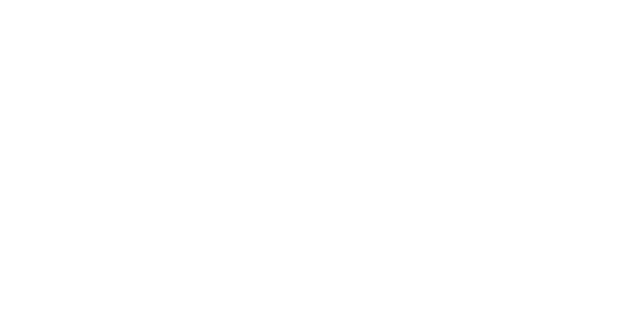
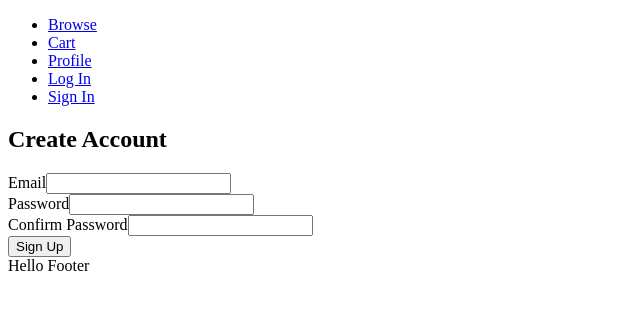
Before and after one commit to ARESSent/cesi-eats-back, a React (Create React App) app: page /SignIn in a window 1280 px wide. Before the commit this address had no page. Shown: the top 310 px of the page, without its empty margins (0-640 px from the left). Built offline with nearby package versions, Linux system fonts and the light colour scheme.

Commit message:
skeleton

```diff
--- a/src/App.js
+++ b/src/App.js
@@ -1,22 +1,36 @@
 import React from "react";
-import ReactDOM from "react-dom";
 import {
   BrowserRouter as Router,
   Routes,
   Route
 } from "react-router-dom";
-import Browse from "./pages/Browse";
+import Header from "./components/Header";
+import Footer from "./components/Footer";
+import Browse from "./Browse";
+import Cart from "./Cart";
+import Profile from "./Profile";
+import LogIn from "./LogIn";
+import SignIn from "./SignIn";
 
 function App() {
   return (
-    <Router>
-            <Routes>
-                <Route path="/pages/" element={<Browse />} />
-            </Routes>
-    </Router>
+    <>
+      <Router>
+        <Header />
+        <main>
+          <Routes>
+              <Route path="/" element={<Browse />} />
+              <Route path="/Browse" element={<Browse />} />
+              <Route path="/Cart" element={<Cart />} />
+              <Route path="/Profile" element={<Profile />} />
+              <Route path="/LogIn" element={<LogIn />} />
+              <Route path="/SignIn" element={<SignIn />} />
+          </Routes>
+        </main>
+        <Footer />
+      </Router>
+    </>
   );
 }
 
-ReactDOM.render(<App />, document.getElementById("root"));
-
 export default App;
--- a/src/pages/Browse.js
+++ b/src/Browse.js
@@ -1,11 +1,9 @@
 import React from 'react';
 
 const Browse = () => {
-  return
-    <div>
-      <h1>Hello World</h1>
-    </div>
-  ;
+  return (
+      <h1>Hello Browse</h1>
+  );
 }
 
 export default Browse;
--- /dev/null
+++ b/src/Cart.js
@@ -0,0 +1,9 @@
+import React from 'react';
+
+const Cart = () => {
+  return (
+      <h1>Hello Cart</h1>
+  );
+}
+
+export default Cart;
--- /dev/null
+++ b/src/LogIn.js
@@ -0,0 +1,9 @@
+import React from 'react';
+
+const LogIn = () => {
+  return (
+      <h1>Hello Connexion</h1>
+  );
+}
+
+export default LogIn;
--- /dev/null
+++ b/src/Profile.js
@@ -0,0 +1,9 @@
+import React from 'react';
+
+const Profile = () => {
+  return (
+      <h1>Hello Profile</h1>
+  );
+}
+
+export default Profile;
--- a/src/pages/CreateAccount.js
+++ b/src/SignIn.js
@@ -1,7 +1,7 @@
 import React, { useState } from 'react';
 import { useNavigate } from 'react-router-dom';
 
-const CreateAccount = () => {
+const SignIn = () => {
   const [email, setEmail] = useState('');
   const [password, setPassword] = useState('');
   const [confirmPassword, setConfirmPassword] = useState('');
@@ -9,18 +9,18 @@
 
   const handleSubmit = (event) => {
     event.preventDefault();
-    if(password !== confirmPassword) {
-      alert("Les mots de passe ne correspondent pas !");
+    if (password !== confirmPassword) {
+      alert("Passwords do not match!");
       return;
     }
-    console.log('Création de compte pour :', email, password);
+    console.log('Account creation for:', email, password);
     navigate('/');
   };
 
-  return
+  return (
     <div className="signup-container">
       <form onSubmit={handleSubmit}>
-        <h2>Création de compte</h2>
+        <h2>Create Account</h2>
         <div>
           <label>Email</label>
           <input
@@ -31,7 +31,7 @@
           />
         </div>
         <div>
-          <label>Mot de passe</label>
+          <label>Password</label>
           <input
             type="password"
             value={password}
@@ -40,7 +40,7 @@
           />
         </div>
         <div>
-          <label>Confirmez le mot de passe</label>
+          <label>Confirm Password</label>
           <input
             type="password"
             value={confirmPassword}
@@ -48,10 +48,10 @@
             required
           />
         </div>
-        <button type="submit">S'inscrire</button>
+        <button type="submit">Sign Up</button>
       </form>
     </div>
-  ;
+  );
 }
 
-export default CreateAccount;
+export default SignIn;
--- /dev/null
+++ b/src/components/Footer.js
@@ -0,0 +1,11 @@
+import React from 'react';
+
+const Footer = () => {
+  return (
+    <footer>
+      Hello Footer
+    </footer>
+  );
+}
+
+export default Footer;
--- /dev/null
+++ b/src/components/Header.js
@@ -0,0 +1,29 @@
+import { Link } from "react-router-dom";
+
+const Header = () => {
+  return (
+    <header>
+      <nav>
+          <ul>
+            <li>
+              <Link to="/Browse">Browse</Link>
+            </li>
+            <li>
+              <Link to="/Cart">Cart</Link>
+            </li>
+            <li>
+              <Link to="/Profile">Profile</Link>
+            </li>
+            <li>
+              <Link to="/LogIn">Log In</Link>
+            </li>
+            <li>
+              <Link to="/SignIn">Sign In</Link>
+            </li>
+          </ul>
+        </nav>
+    </header>
+  );
+};
+
+export default Header;
```
Also changed, not shown: src/pages/Connexion.js (deleted, +0 -11 lines), src/pages/Layout.js (deleted, +0 -20 lines).
